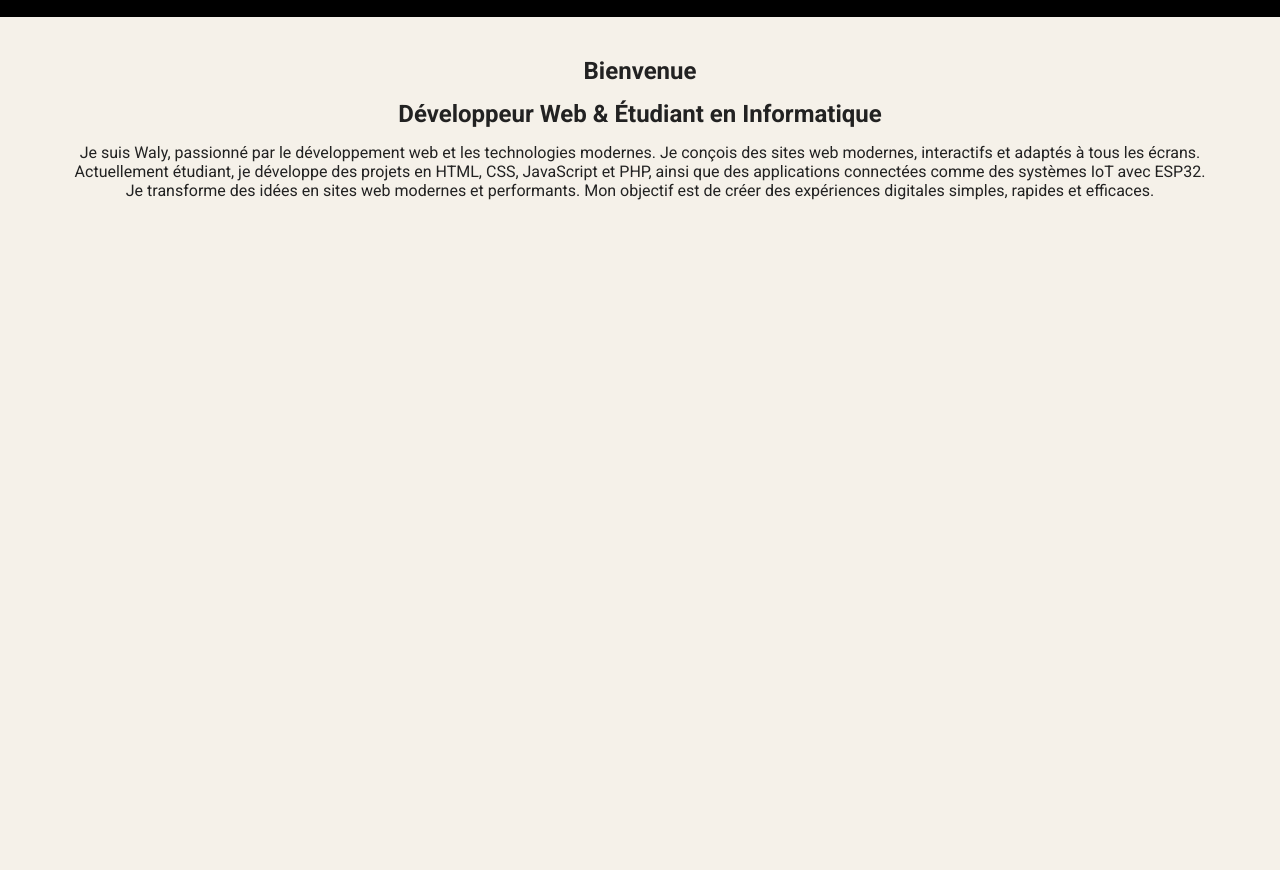
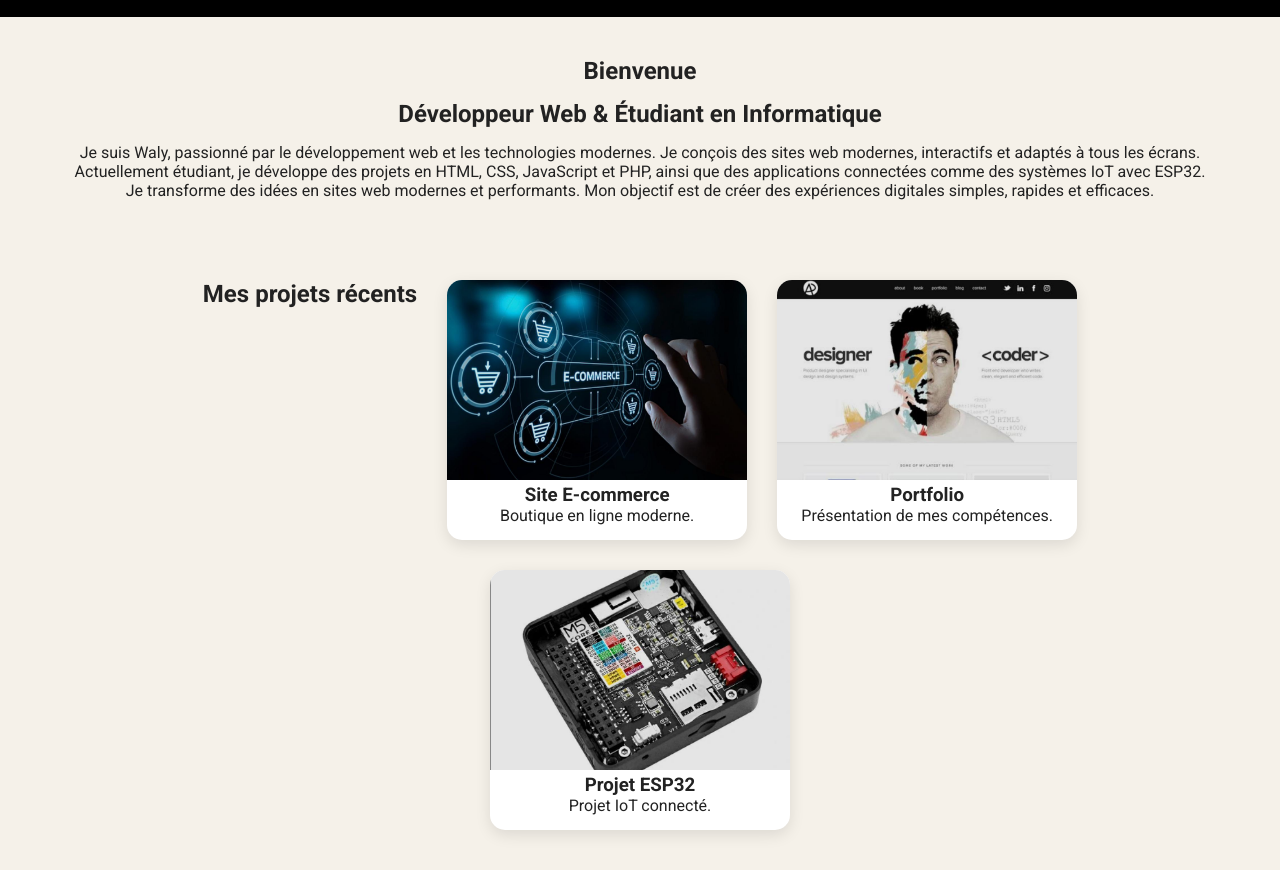
Before and after one commit to waly-niass/portfoliodewaly, a plain HTML site: page index.html in a window 1280 px wide. Shown: the part 95-965 px from the top of the page. Before the commit the page ends 800 px from the top, so only its background shows below. Drawn offline with Linux system fonts and the light colour scheme.

Commit message:
Ajout projets page accueil

```diff
--- a/index.html
+++ b/index.html
@@ -38,7 +38,27 @@
             Mon objectif est de créer des expériences digitales simples, rapides et efficaces.
         </p>
     </section>
+    <section class="projects">
+        <h2>Mes projets récents</h2>
 
+        <div class="card">
+            <img src="images/ecommerce.png" alt="">
+            <h3>Site E-commerce</h3>
+            <p>Boutique en ligne moderne.</p>
+        </div>
+
+        <div class="card">
+            <img src="images/portfolio.png" alt="">
+            <h3>Portfolio</h3>
+            <p>Présentation de mes compétences.</p>
+        </div>
+
+        <div class="card">
+            <img src="images/esp32.png" alt="">
+            <h3>Projet ESP32</h3>
+            <p>Projet IoT connecté.</p>
+        </div>
+    </section>
 </body>
 
 </html>
```
Also changed, not shown: css/style.css (+8 -9 lines), pages/about.html (+1 -1 lines), pages/contact.html (+3 -3 lines).
